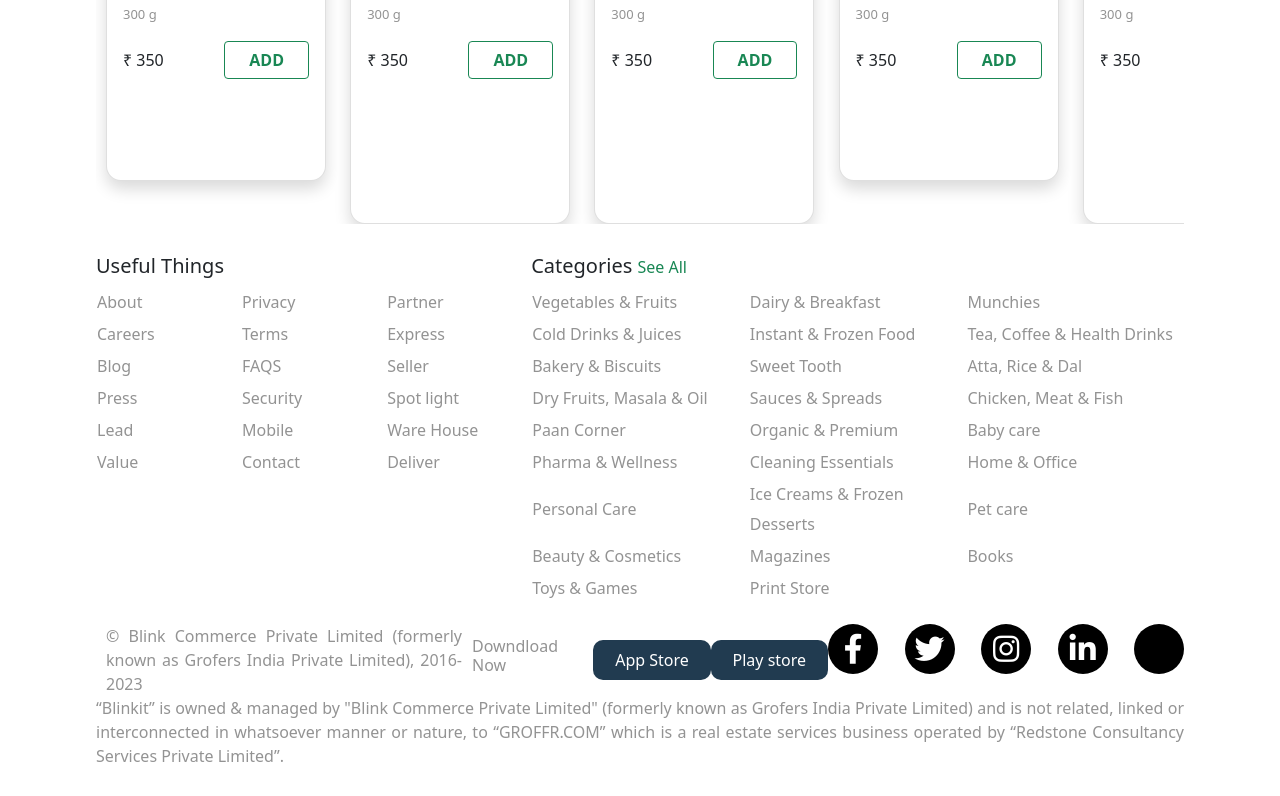
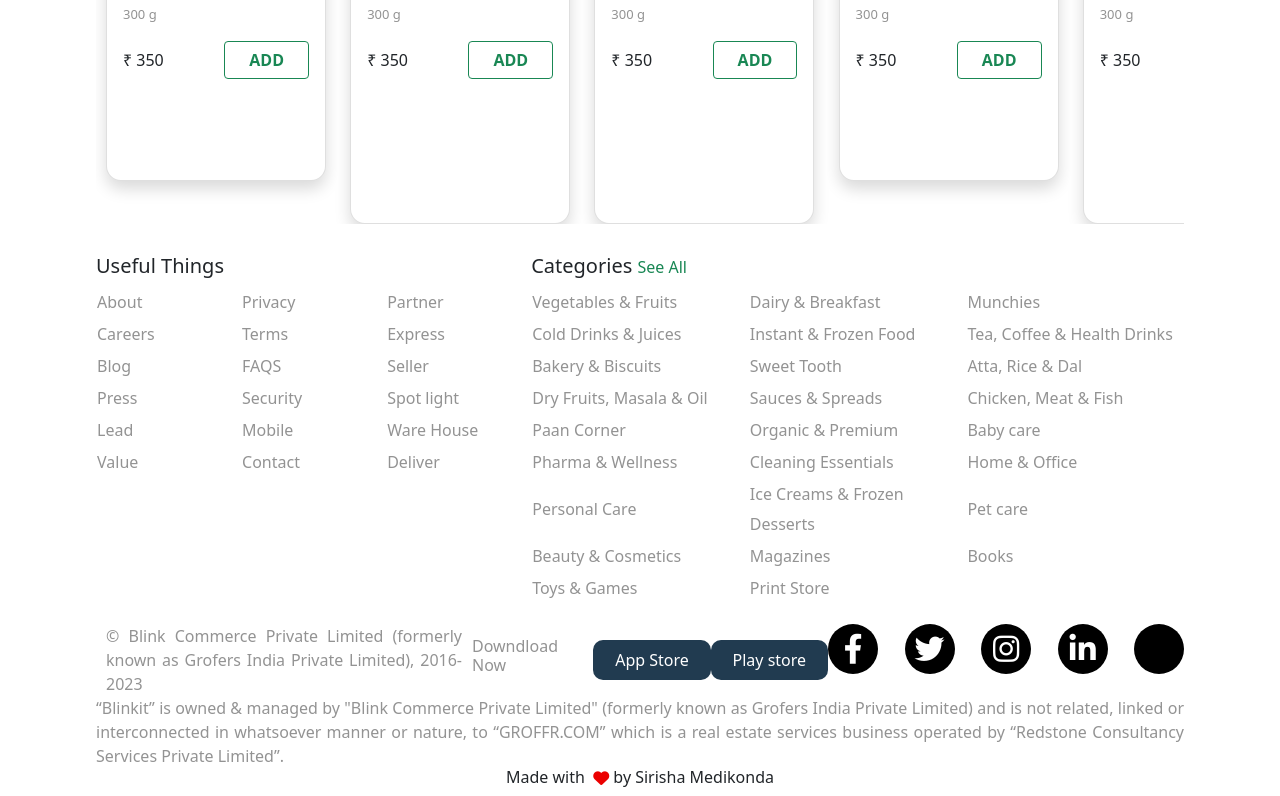
Before and after one commit to sirisha468/Blinkitcloneproject, a plain HTML site: page index.html in a window 1280 px wide. Shown: the part 1331-2127 px from the top of the page. Before the commit the page ends 2099 px from the top, so only its background shows below. Drawn offline with nearby package versions, Linux system fonts and the light colour scheme.

Commit message:
Update index.html

```diff
--- a/index.html
+++ b/index.html
@@ -318,6 +318,10 @@
         <div id="footer-sec-3">
             “Blinkit” is owned & managed by "Blink Commerce Private Limited" (formerly known as Grofers India Private Limited) and is not related, linked or interconnected in whatsoever manner or nature, to “GROFFR.COM” which is a real estate services business operated by “Redstone Consultancy Services Private Limited”.
         </div>
+        <h6 class="footer-Quotes d-flex align-items-center justify-content-center">
+        Made with &nbsp;<i class="fa-solid fa-heart" style="color: #eb0000; "></i> &nbsp;by
+        Sirisha Medikonda
+      </h6>
     </footer>
 
 
```
